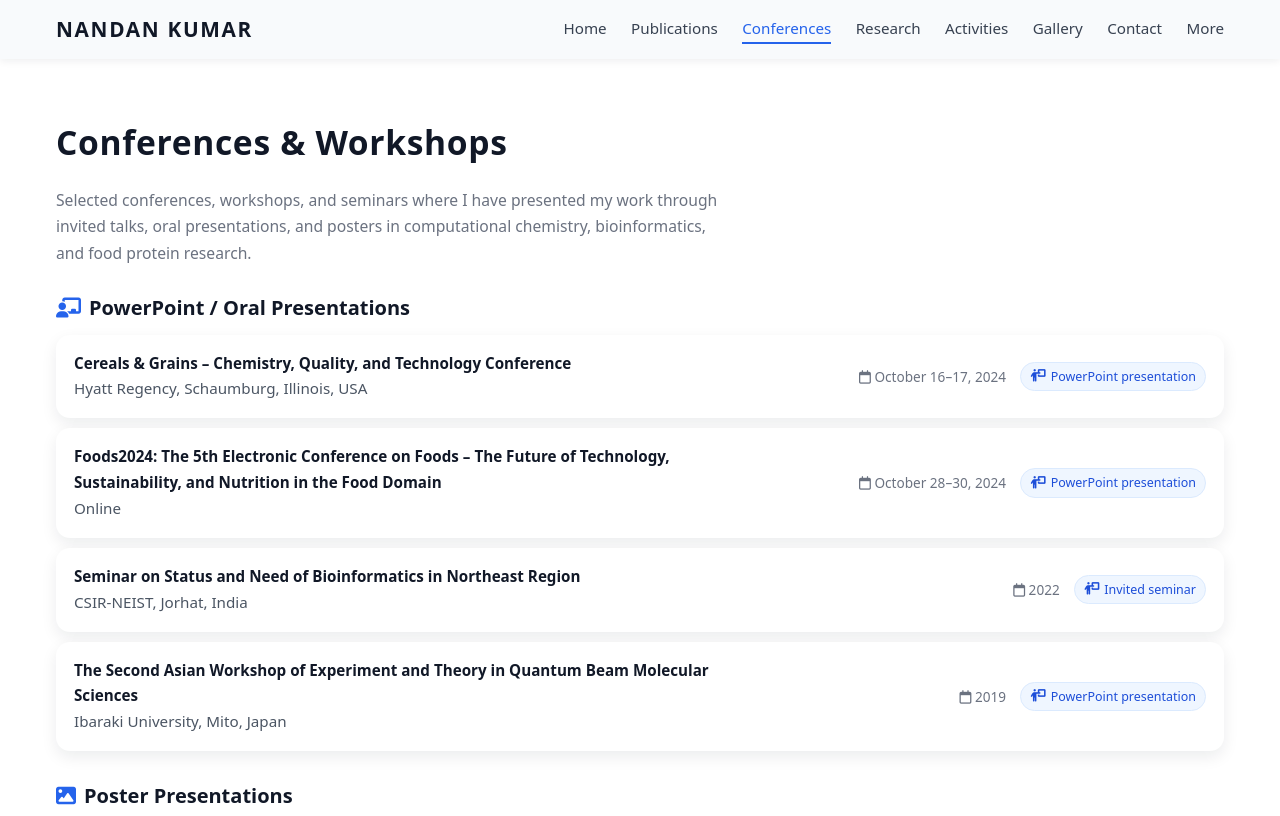
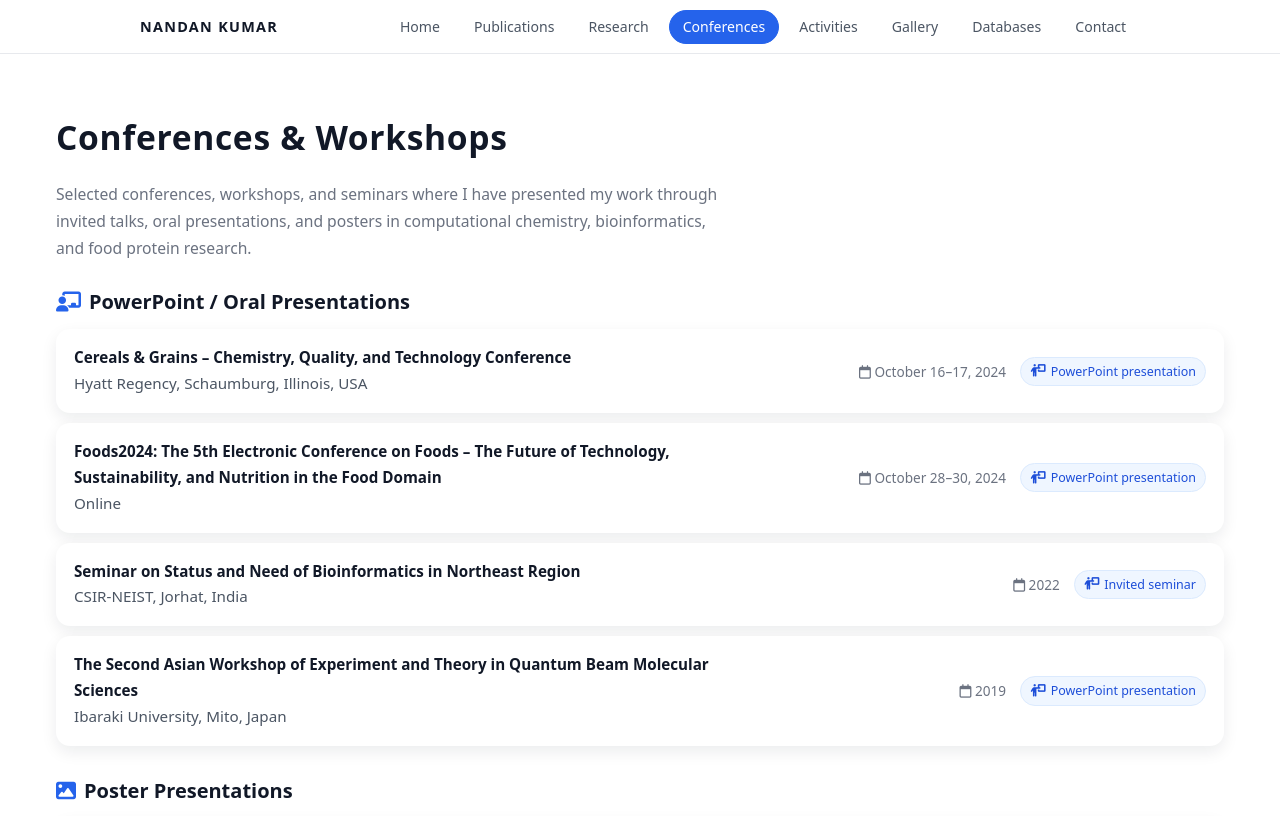
Before and after one commit to drkumarnandan/drkumarnandan.github.io, a plain HTML site: page conferences.html in a window 1280 px wide. Shown: the top 816 px of the page. Drawn offline with Linux system fonts and the light colour scheme.

Commit message:
Update conferences.html

```diff
--- a/conferences.html
+++ b/conferences.html
@@ -2,81 +2,34 @@
 <html lang="en">
 <head>
   <meta charset="UTF-8">
-  <title>Conferences & Workshops – Nandan Kumar</title>
+  <title>Conferences &amp; Workshops – Nandan Kumar</title>
   <meta name="viewport" content="width=device-width, initial-scale=1">
 
-  <link rel="stylesheet" href="styles.css">
+  <!-- Font Awesome -->
   <link
     rel="stylesheet"
-    href="https://cdnjs.cloudflare.com/ajax/libs/font-awesome/6.5.0/css/all.min.css"
-  >
+    href="https://cdnjs.cloudflare.com/ajax/libs/font-awesome/6.5.1/css/all.min.css"
+    integrity="sha512-DTOQO9RWCH3ppGqcWaEA1BIZOC6xxalwEsw9c2QQeAIftl+Vegovlnee1c9QX4TctnWMn13TZye+giMm8e2LwA=="
+    crossorigin="anonymous"
+    referrerpolicy="no-referrer"
+  />
+
+  <link rel="stylesheet" href="styles.css">
 
   <style>
-    /* NAVBAR – consistent */
-    .navbar {
-      width: 100%;
-      background: #f8fafc;
-      padding: 12px 0;
-      box-shadow: 0 2px 8px rgba(15, 23, 42, 0.07);
-      position: sticky;
-      top: 0;
-      z-index: 20;
-    }
-    .nav-inner {
-      max-width: 1200px;
-      margin: 0 auto;
-      padding: 0 16px;
-      display: flex;
-      align-items: center;
-      justify-content: space-between;
-    }
-    .site-title a {
-      text-decoration: none;
-      font-weight: 700;
-      font-size: 1.3rem;
-      letter-spacing: 0.08em;
-      color: #111827;
-    }
-    .nav-links a {
-      margin-left: 18px;
-      text-decoration: none;
-      color: #374151;
-      font-weight: 500;
-      font-size: 0.95rem;
-      position: relative;
-      padding-bottom: 2px;
-    }
-    .nav-links a::after {
-      content: "";
-      position: absolute;
-      left: 0;
-      bottom: 0;
-      height: 2px;
-      width: 0;
-      background: #2563eb;
-      transition: width 0.2s ease-out;
-    }
-    .nav-links a:hover::after {
-      width: 100%;
-    }
-    .nav-links a.active {
-      color: #2563eb;
-    }
-    .nav-links a.active::after {
-      width: 100%;
-    }
-
-    /* PAGE LAYOUT */
+    /* PAGE LAYOUT (no navbar overrides here) */
     .conf-page {
       max-width: 1200px;
       margin: 0 auto;
       padding: 32px 16px 52px;
     }
+
     .page-header h1 {
       font-size: 2.1rem;
       margin-bottom: 0.4rem;
       letter-spacing: 0.02em;
     }
+
     .page-header p {
       max-width: 680px;
       color: #6b7280;
@@ -87,6 +40,7 @@
     .conf-section {
       margin-bottom: 28px;
     }
+
     .conf-section-title {
       font-size: 1.25rem;
       margin-bottom: 10px;
@@ -94,6 +48,7 @@
       align-items: center;
       gap: 8px;
     }
+
     .conf-section-title i {
       color: #2563eb;
     }
@@ -110,6 +65,7 @@
       row-gap: 6px;
       font-size: 0.95rem;
     }
+
     @media (max-width: 800px) {
       .conf-card {
         grid-template-columns: 1fr;
@@ -120,9 +76,11 @@
       font-weight: 600;
       color: #111827;
     }
+
     .conf-location {
       color: #4b5563;
     }
+
     .conf-meta {
       display: flex;
       flex-wrap: wrap;
@@ -132,6 +90,7 @@
       align-items: center;
       justify-content: flex-end;
     }
+
     @media (max-width: 800px) {
       .conf-meta {
         justify-content: flex-start;
@@ -150,9 +109,11 @@
       font-size: 0.78rem;
       font-weight: 500;
     }
+
     .conf-year {
       font-weight: 500;
     }
+
     .conf-type {
       display: inline-flex;
       align-items: center;
@@ -162,27 +123,26 @@
 </head>
 
 <body>
-
-  <!-- NAV -->
-  <div class="navbar">
-    <div class="nav-inner">
+  <!-- NAV – same structure as other pages -->
+  <div class="topbar">
+    <div class="topbar-inner">
       <div class="site-title">
         <a href="index.html">NANDAN KUMAR</a>
       </div>
       <nav class="nav-links">
-        <a href="index.html">Home</a>
-        <a href="publications.html">Publications</a>
-        <a class="active" href="conferences.html">Conferences</a>
-        <a href="research.html">Research</a>
-        <a href="activities.html">Activities</a>
-        <a href="gallery.html">Gallery</a>
-        <a href="contact.html">Contact</a>
-        <a href="databases.html">More</a>
+        <a class="nav-link" href="index.html">Home</a>
+        <a class="nav-link" href="publications.html">Publications</a>
+        <a class="nav-link" href="research.html">Research</a>
+        <a class="nav-link active" href="conferences.html">Conferences</a>
+        <a class="nav-link" href="activities.html">Activities</a>
+        <a class="nav-link" href="gallery.html">Gallery</a>
+        <a class="nav-link" href="databases.html">Databases</a>
+        <a class="nav-link" href="contact.html">Contact</a>
       </nav>
     </div>
   </div>
 
-  <main class="conf-page">
+  <main class="page conf-page">
     <header class="page-header">
       <h1>Conferences &amp; Workshops</h1>
       <p>
@@ -430,6 +390,5 @@
       </article>
     </section>
   </main>
-
 </body>
 </html>
```
